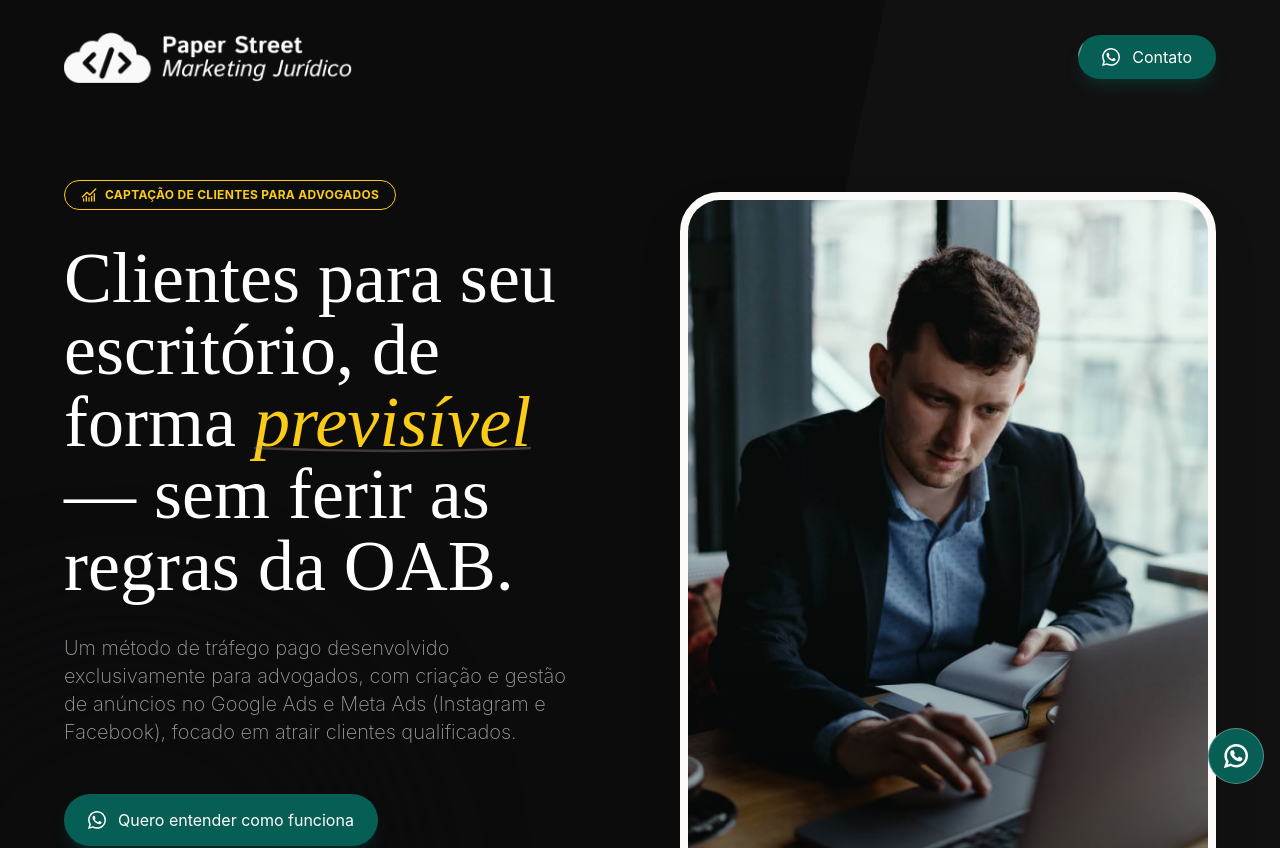
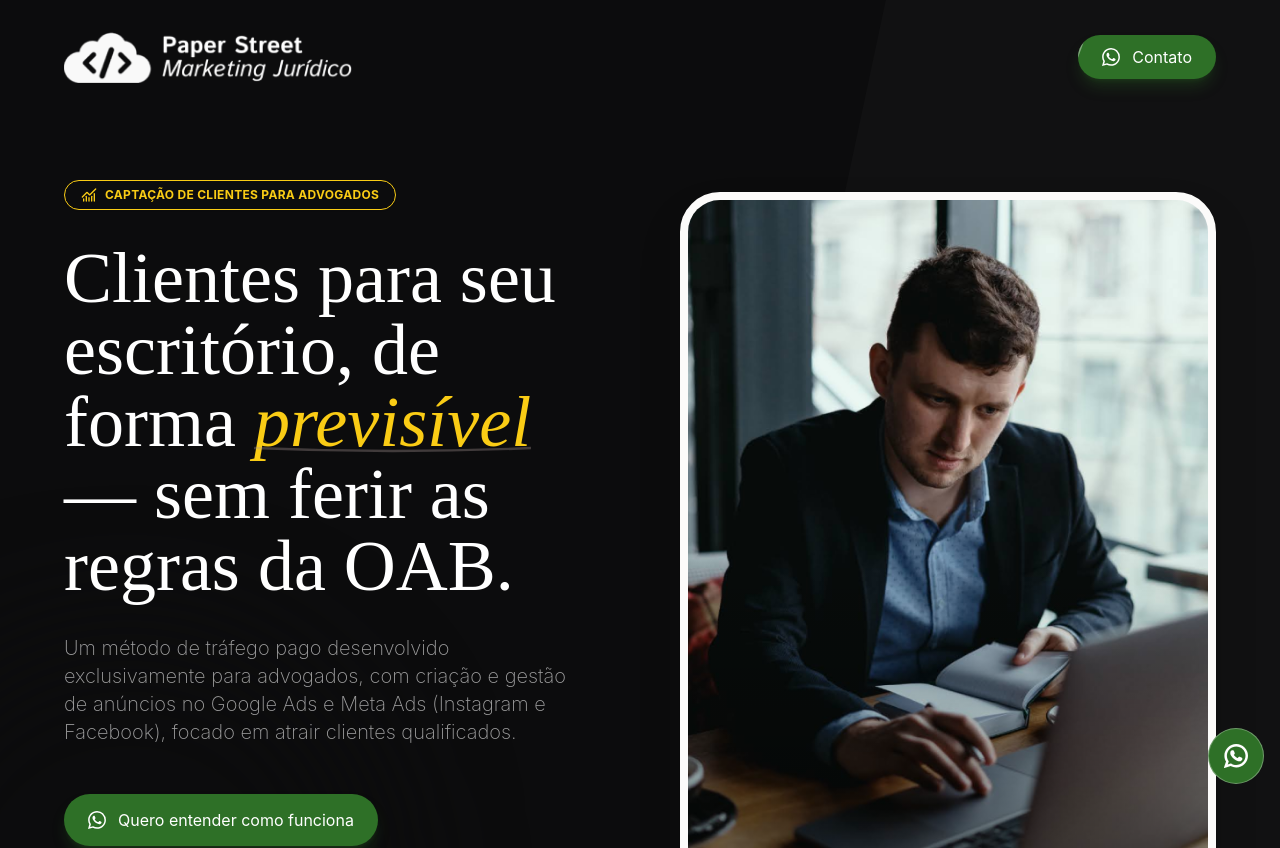
Before and after one commit to Paper-Street-Softwares/LPS-Paper-Street, a React (Vite) app: page / in a window 1280 px wide. Shown: the top 848 px of the page. Built offline with nearby package versions, Linux system fonts and the light colour scheme.

Commit message:
fix: Hex wpp botão

```diff
--- a/tailwind.config.js
+++ b/tailwind.config.js
@@ -35,8 +35,8 @@ export default {
         corOutrosTextosPreto: '#666666',
 
         // hex botãoColor wpp
-        wppLight: '#075e54',
-        wppDark: '#25d366',
+        wppLight: '#2E7027',
+        wppDark: '#2E7027',
 
         // Minitags
         bgIcons: '#E0E2E9',
```
